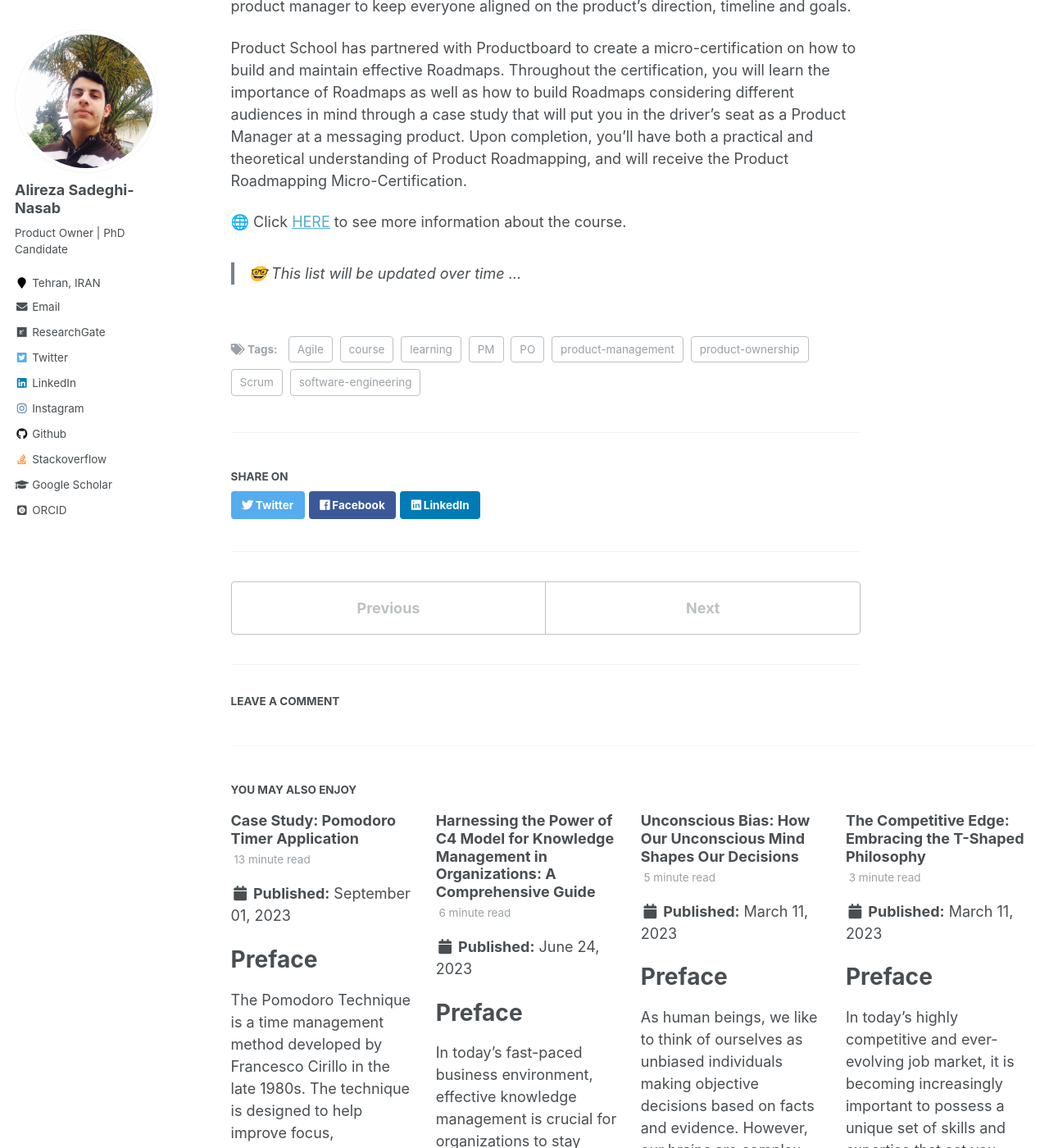
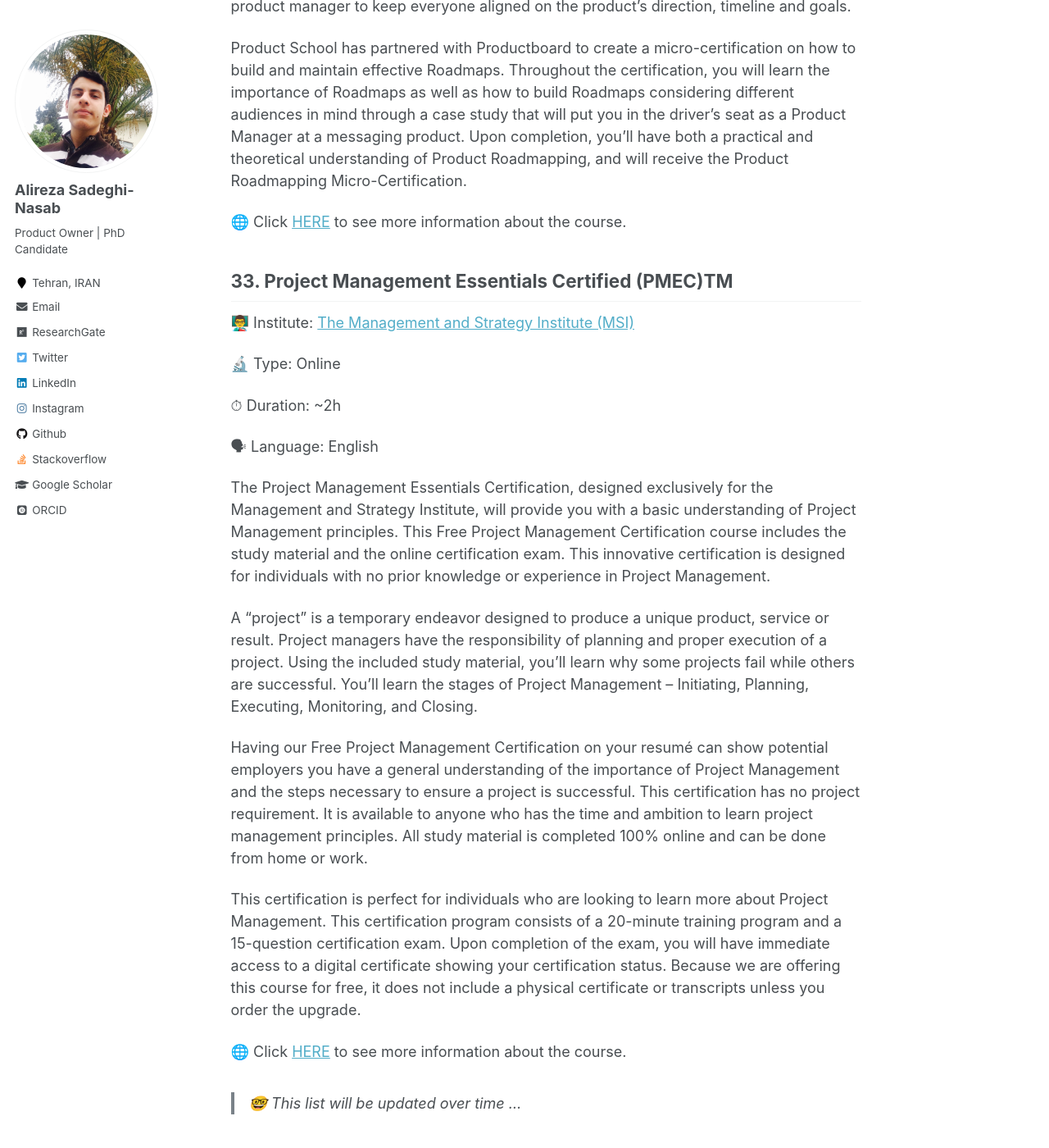
Before and after one commit to AlirezaSN/AlirezaSN.github.io, a Jekyll site: the page built from _posts/2023-03-25-blog-post-14.md, in a window 1280 px wide and 1400 px high, scrolled down 28064 px. Shown: the whole window at 82% size. Built offline with Jekyll 4.4.1, drawn with Linux system fonts in a browser that asks for light colours; some web fonts are replaced; comment, search, counter and statistics services are not loaded; some of the changed text lies outside the part shown.

Commit message:
add a new course

```diff
--- a/_posts/2023-03-25-blog-post-14.md
+++ b/_posts/2023-03-25-blog-post-14.md
@@ -784,4 +784,24 @@ Product School has partnered with Productboard to create a micro-certification o
 
 🌐 Click [HERE](https://productschool.teachable.com/p/roadmapping) to see more information about the course.
 
+## 33. Project Management Essentials Certified (PMEC)TM
+
+👨‍🏫 Institute: [The Management and Strategy Institute (MSI)](https://www.msicertified.com)
+
+🔬 Type: Online
+
+⏱ Duration: ~2h
+
+🗣 Language: English
+
+The Project Management Essentials Certification, designed exclusively for the Management and Strategy Institute, will provide you with a basic understanding of Project Management principles.  This Free Project Management Certification course includes the study material and the online certification exam.  This innovative certification is designed for individuals with no prior knowledge or experience in Project Management.
+
+A “project” is a temporary endeavor designed to produce a unique product, service or result.  Project managers have the responsibility of planning and proper execution of a project.  Using the included study material, you’ll learn why some projects fail while others are successful.  You’ll learn the  stages of Project Management – Initiating, Planning, Executing, Monitoring, and Closing.
+
+Having our Free Project Management Certification on your resumé can show potential employers you have a general understanding of the importance of Project Management and the steps necessary to ensure a project is successful.  This certification has no project requirement.  It is available to anyone who has the time and ambition to learn project management principles.  All study material is completed 100% online and can be done from home or work.
+
+This certification is perfect for individuals who are looking to learn more about Project Management.  This certification program consists of a 20-minute training program and a 15-question certification exam.  Upon completion of the exam, you will have immediate access to a digital certificate showing your certification status.  Because we are offering this course for free, it does not include a physical certificate or transcripts unless you order the upgrade.
+
+🌐 Click [HERE](https://www.msicertified.com/project-management/project-management-essentials-certified/) to see more information about the course.
+
 > 🤓 This list will be updated over time ...
```
